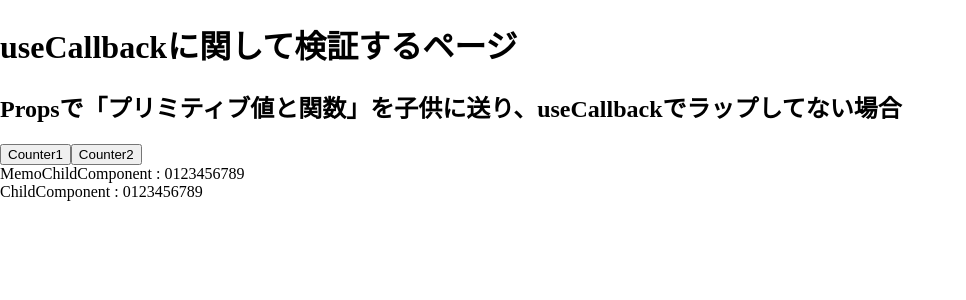
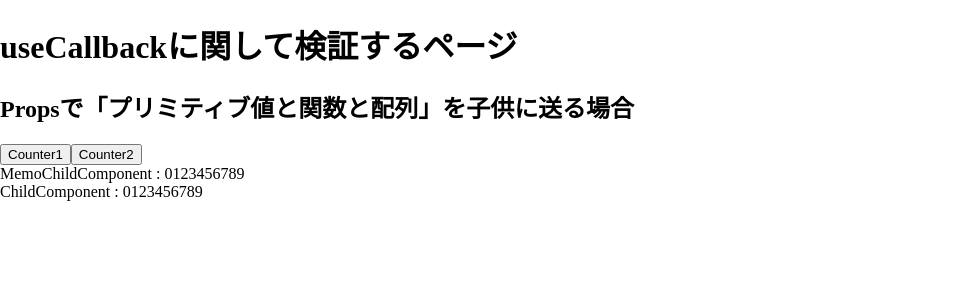
Before and after one commit to kimuniiii/My-Next-Apollo-GraphQL-App, a Next.js app: page /memo/use-memo in a window 1280 px wide. Shown: the top 300 px of the page, without its empty margins (0-966 px from the left). Built offline with nearby package versions, Linux system fonts and the light colour scheme.

Commit message:
h1タグのタイトルの内容を変更する

```diff
--- a/src/pages/memo/use-call-back.tsx
+++ b/src/pages/memo/use-call-back.tsx
@@ -33,7 +33,7 @@ const UseCallbackPage: NextPage = () => {
       <h1>useCallbackに関して検証するページ</h1>
 
       <section>
-        <h1>Propsで「プリミティブ値と関数」を子供に送り、useCallbackでラップしてない場合</h1>
+        <h1>Propsで「プリミティブ値と関数」を子供に送る場合</h1>
 
         <button onClick={() => setCount((prev) => prev + 1)}>Counter1</button>
         <button onClick={() => setCount((prev) => prev + 2)}>Counter2</button>
--- a/src/pages/memo/use-memo.tsx
+++ b/src/pages/memo/use-memo.tsx
@@ -35,7 +35,7 @@ const UseMemoPage: NextPage = () => {
       <h1>useCallbackに関して検証するページ</h1>
 
       <section>
-        <h1>Propsで「プリミティブ値と関数」を子供に送り、useCallbackでラップしてない場合</h1>
+        <h1>Propsで「プリミティブ値と関数と配列」を子供に送る場合</h1>
 
         <button onClick={() => setCount((prev) => prev + 1)}>Counter1</button>
         <button onClick={() => setCount((prev) => prev + 2)}>Counter2</button>
```
